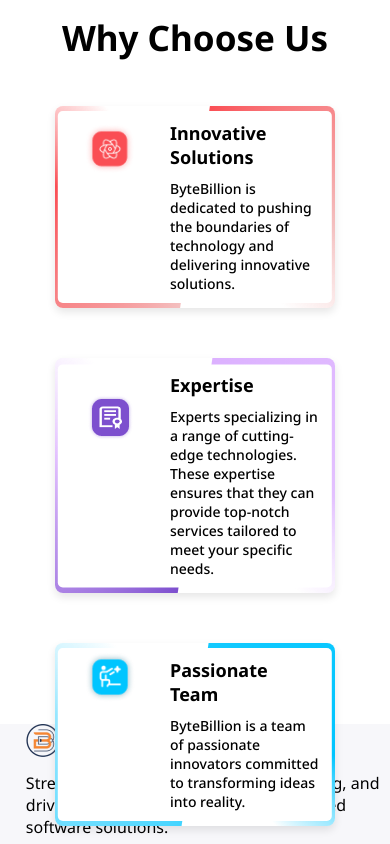
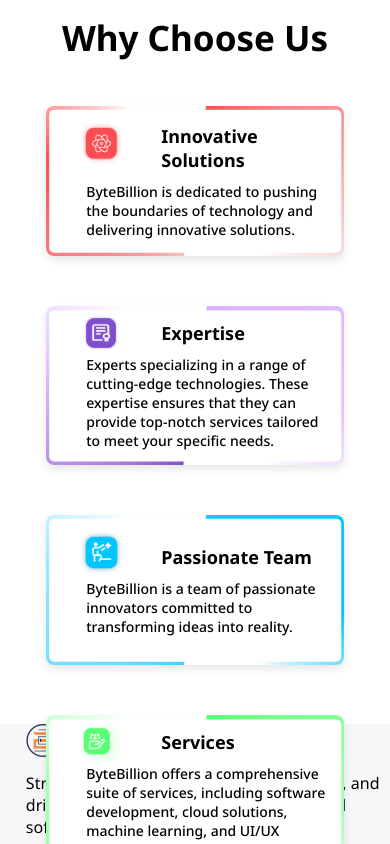
Before and after one commit to SiddharthGoswami1997/testingBytebillion, a React (Create React App) app: page /aboutus in a window 390 px wide. Shown: the part 1880-2724 px from the top of the page. Built offline with nearby package versions, Linux system fonts and the light colour scheme.

Commit message:
choose layout setup

```diff
--- a/src/Components/AboutUs/AboutUsPage/Component/Choose/Choose.module.css
+++ b/src/Components/AboutUs/AboutUsPage/Component/Choose/Choose.module.css
@@ -247,6 +247,12 @@
       .choose__heading {
           font-size: 35px;
       }
+      .choose__description {
+        margin: 10px 0 0 -75px;
+      }
+      .choose_iconimg {
+        margin-top: -20px;
+      }
 
       .choose__icon {
           width: 120px;
@@ -268,6 +274,7 @@
           z-index: 1;
         }
   }
+
 
 
   @media screen and (max-width: 566px) {
@@ -373,43 +380,37 @@
         .choose_iconimg {
           height: 88px;
         }
+        .choose__box:nth-child(2) .choose__icon img {
+          height: 42px;
+          margin-top: -12%;
+        }
+        .choose__box:nth-child(4) .choose__icon img {
+          height: 50px;
+          margin-top: -9%;
+        }
   }
 
   @media screen and (max-width: 400px) {
-    .choose_iconimg {
-      height: 50px;
-      margin-top: -23px;
-    }
-  }
-  @media screen and (max-width: 380px) {
-    .choose_iconimg {
-      height: 50px;
-      margin-top: -27px;
-    }
-  }
-
-  @media screen and (max-width: 370px) {
 
     .choose__box{
       width: 85%;
-      /* height: 170px; */
     }
 
     .choose_iconimg {
       height: 45px;
-      margin-top: -5px;
+      margin-top: 0%;
     }
     .choose__description {
       margin: 10px 0 0 -75px;
     }
 
     .choose__box:nth-child(2) .choose__icon img {
-      height: 40px;
-      margin-top: -18px;
+      height: 36px;
+      margin-top: -12%;
     }
     .choose__box:nth-child(4) .choose__icon img {
       height: 40px;
-      margin-top: -20px;
+      margin-top: -12%;
     }
     .choose__box:nth-child(5) .choose__icon img {
       height: 38px;
@@ -419,6 +420,13 @@
       height: 38px;
     }
 
+  }
 
-
+  @media screen and (max-width: 340px) {
+    .choose__box:nth-child(2) .choose__icon img {
+      margin-top: -24%;
+    }
+    .choose__box:nth-child(5) .choose__icon img {
+      margin-top: -15px;
+    }
   }
```
